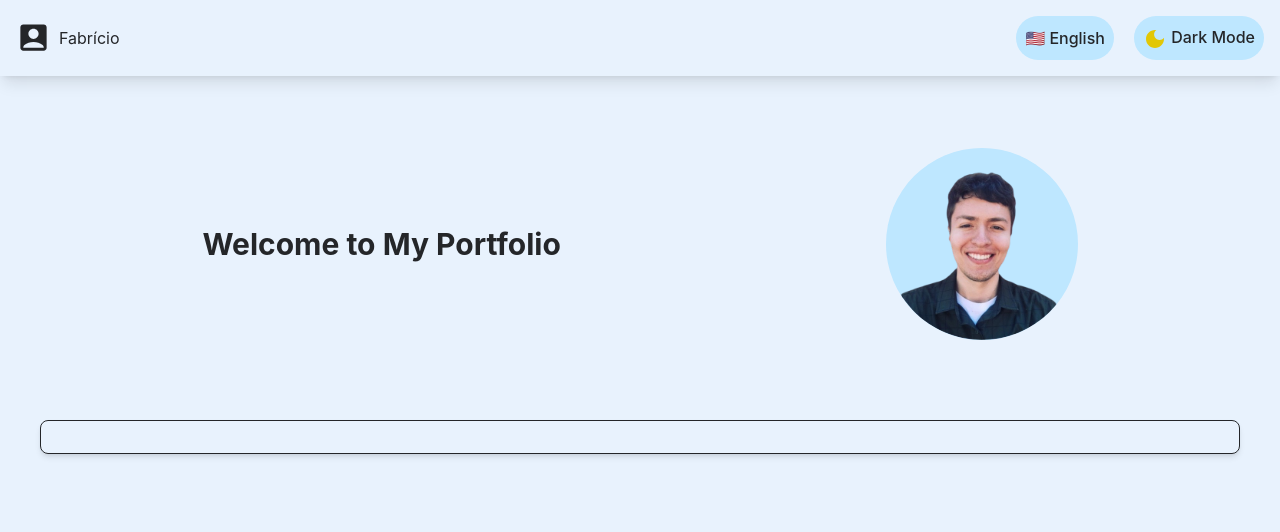
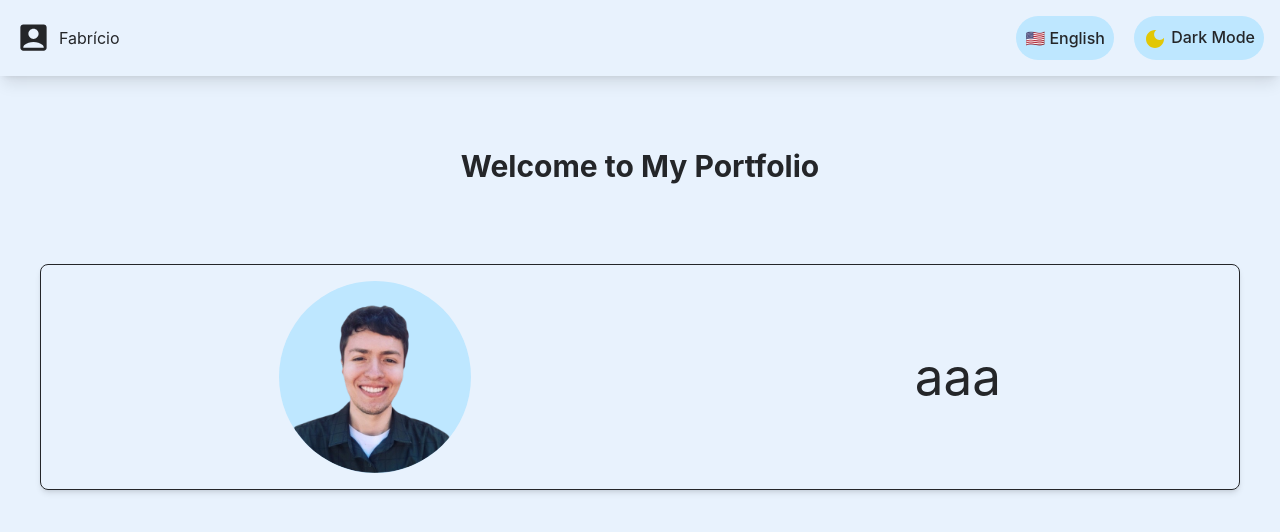
Before and after one commit to fcursino/portfolio, a React (Vite) app: page / in a window 1280 px wide. Shown: the top 532 px of the page. Built offline with nearby package versions, Linux system fonts and the light colour scheme.

Commit message:
testing content behavior inside card component

```diff
--- a/src/App.tsx
+++ b/src/App.tsx
@@ -24,16 +24,19 @@ function Content() {
         <h1 className="text-3xl font-bold">
           {text[language].welcome}
         </h1>
+      </div>
+      <div className="flex justify-between p-10">
+      <Card>
+        <div className="flex justify-around items-center">
         <div className="w-24 h-24 md:w-32 md:h-32 lg:w-40 lg:h-40 xl:w-48 xl:h-48 rounded-full overflow-hidden bg-primary-light dark:bg-primary-dark">
           <img src={profile} alt="Perfil" className="w-full h-full object-cover" />
         </div>
+        <div>
+          <h1>aaa</h1>
+        </div>
+        </div>
+      </Card>
       </div>
-
-      <div className="flex justify-between p-10">
-      <Card />
-      </div>
-
-
     </div>
   );
 }
```
